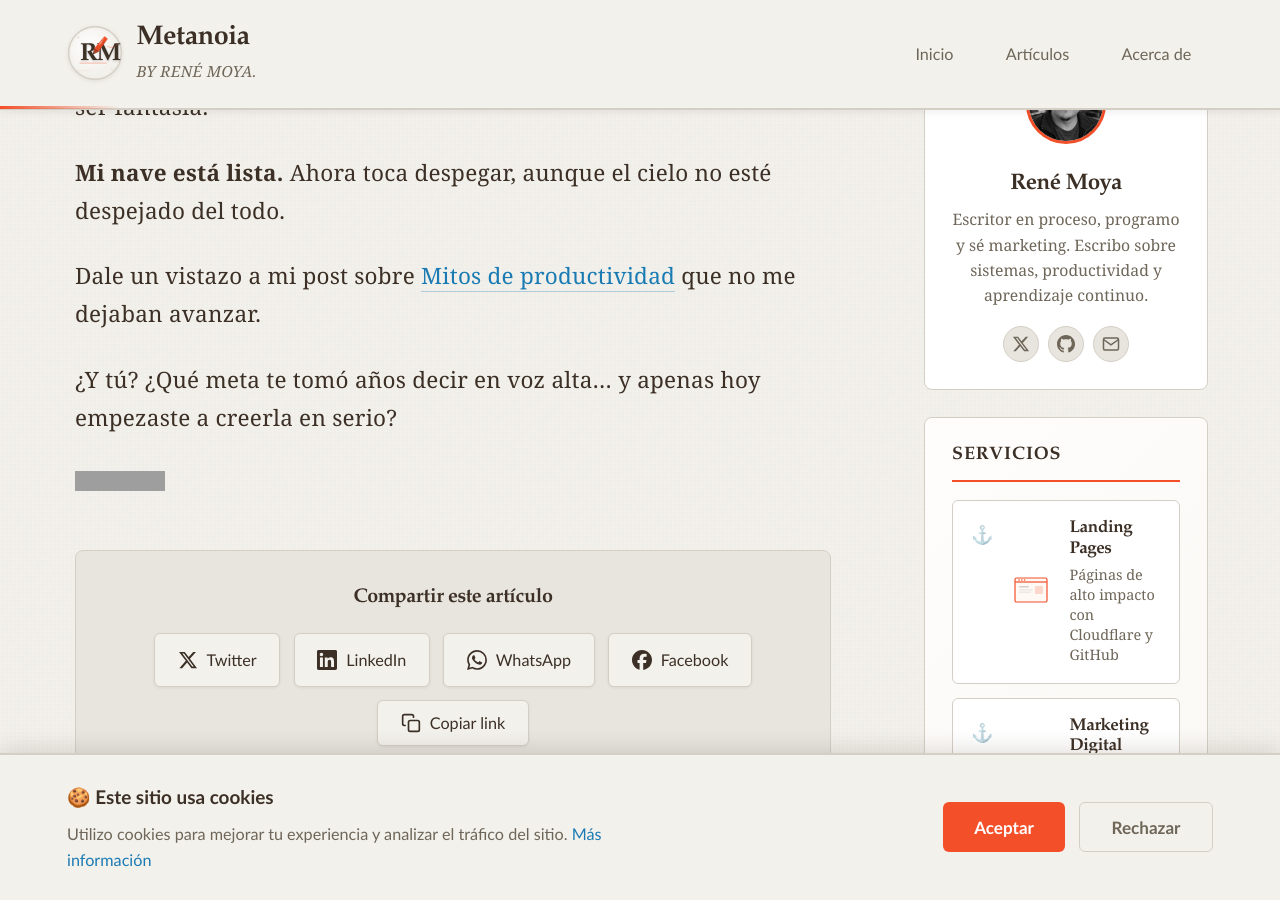
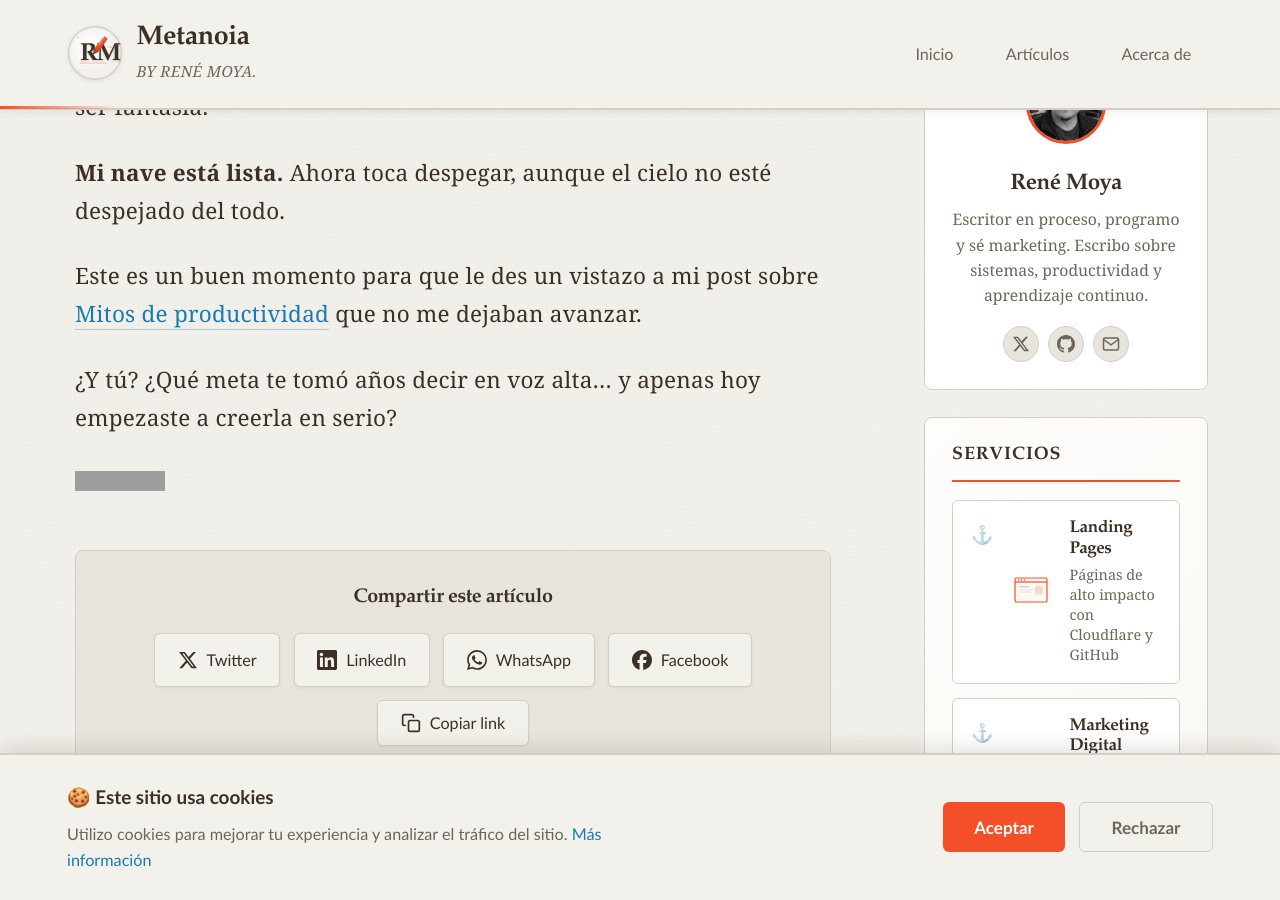
Before and after one commit to renedev0284-creator/renedev0284-creator.github.io, a Jekyll site: the page built from _posts/2026-01-31-mi-nave-lista-para-el-despegue.md, in a window 1280 px wide and 900 px high, scrolled down 3554 px. Built offline with Jekyll 4.4.1, drawn with Linux system fonts in a browser that asks for light colours; comment, search, counter and statistics services are not loaded; grey boxes are pictures that could not be loaded.

Commit message:
Mejorado el link interno con estrategia cta

```diff
--- a/_posts/2026-01-31-mi-nave-lista-para-el-despegue.md
+++ b/_posts/2026-01-31-mi-nave-lista-para-el-despegue.md
@@ -56,7 +56,7 @@
 **Mi nave está lista.**
 Ahora toca despegar, aunque el cielo no esté despejado del todo.
 
-Dale un vistazo a mi post sobre [Mitos de productividad]({% post_url 2026-02-04-mitos-sobre-la-productividad %}) que no me dejaban avanzar.
+Este es un buen momento para que le des un vistazo a mi post sobre [Mitos de productividad]({% post_url 2026-02-04-mitos-sobre-la-productividad %}) que no me dejaban avanzar.
 
 ¿Y tú?
 ¿Qué meta te tomó años decir en voz alta… y apenas hoy empezaste a creerla en serio?
```
